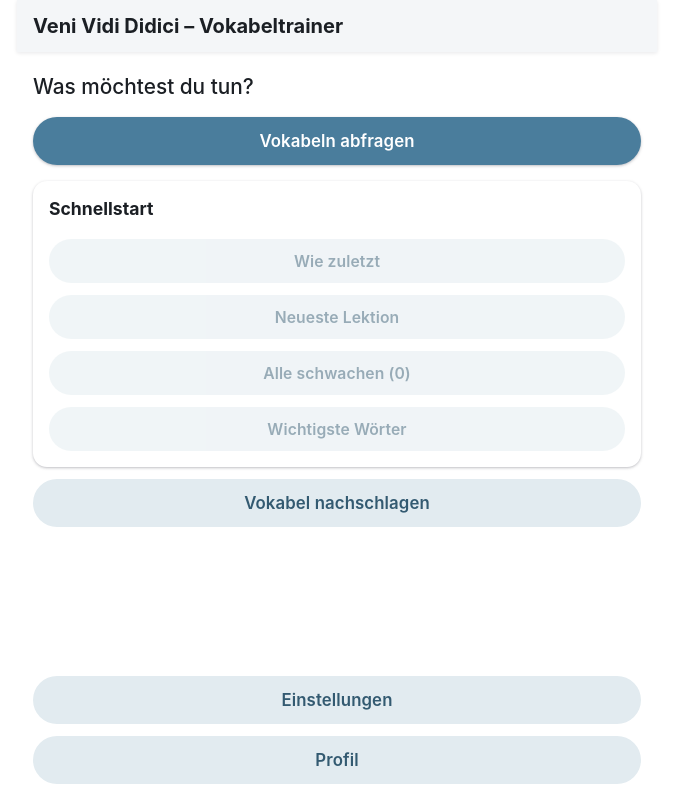
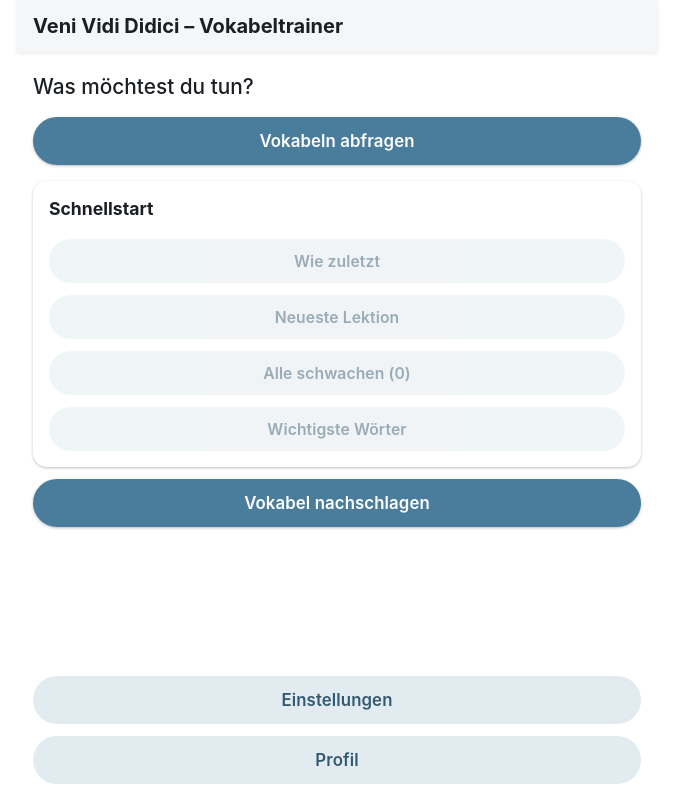
Before and after one commit to buddemat/veni-vidi-didici, a website with bundled scripts: page www/index.html in a window 1280 px wide. Shown: the whole page, without its empty margins (303-976 px from the left). Built offline with nearby package versions, Linux system fonts and the light colour scheme; no server answers.

Commit message:
Style: Made check vocabulary button a primary button.

```diff
--- a/www/index.html
+++ b/www/index.html
@@ -23,7 +23,7 @@
           <div class="knopf-liste" id="start-schnellstart-knoepfe"></div>
         </div>
         <div class="knopf-liste">
-          <button data-ziel="nachschlagen">Vokabel nachschlagen</button>
+          <button class="primaer" data-ziel="nachschlagen">Vokabel nachschlagen</button>
         </div>
         <div class="start-fill"></div>
         <div class="knopf-liste">
```
